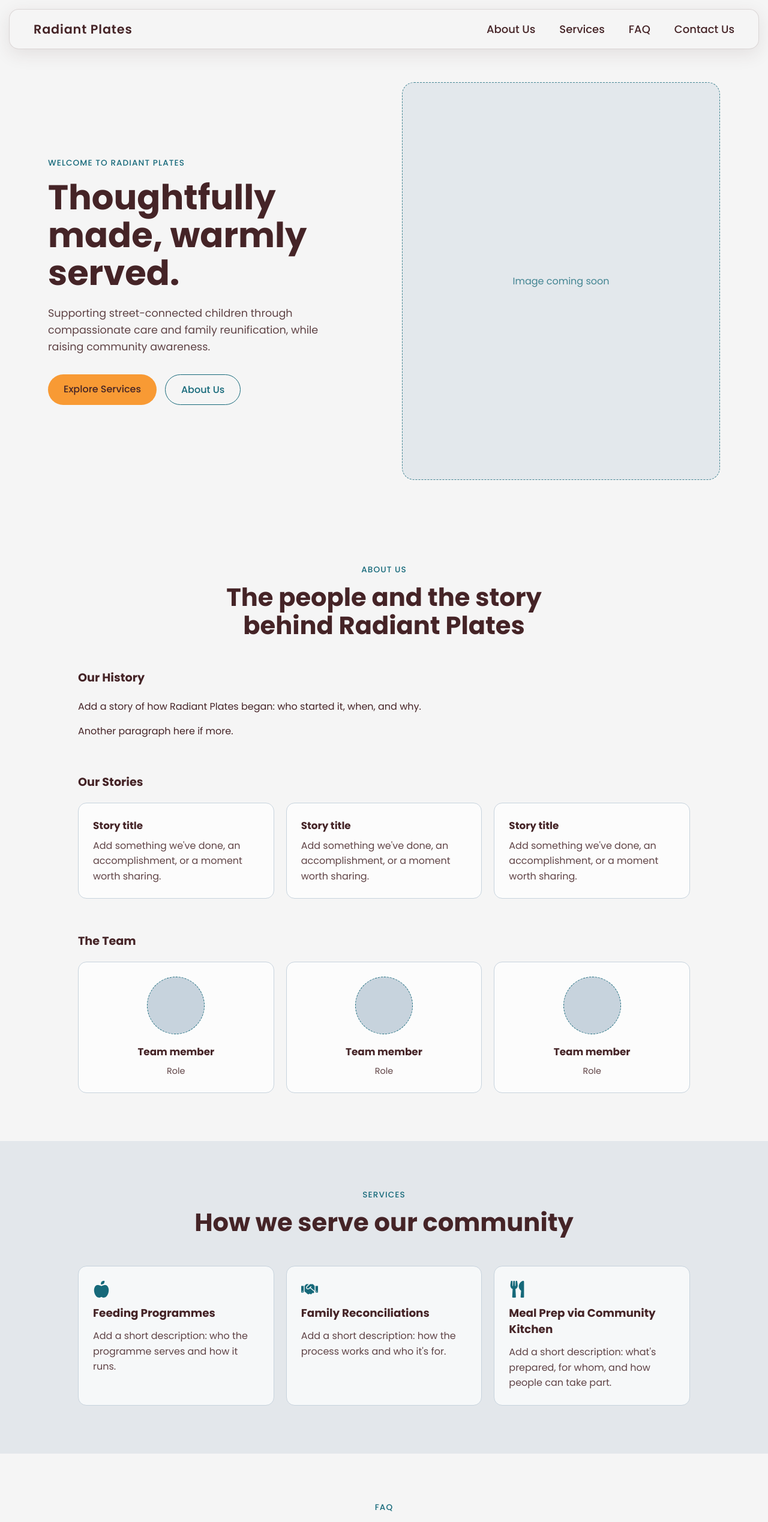
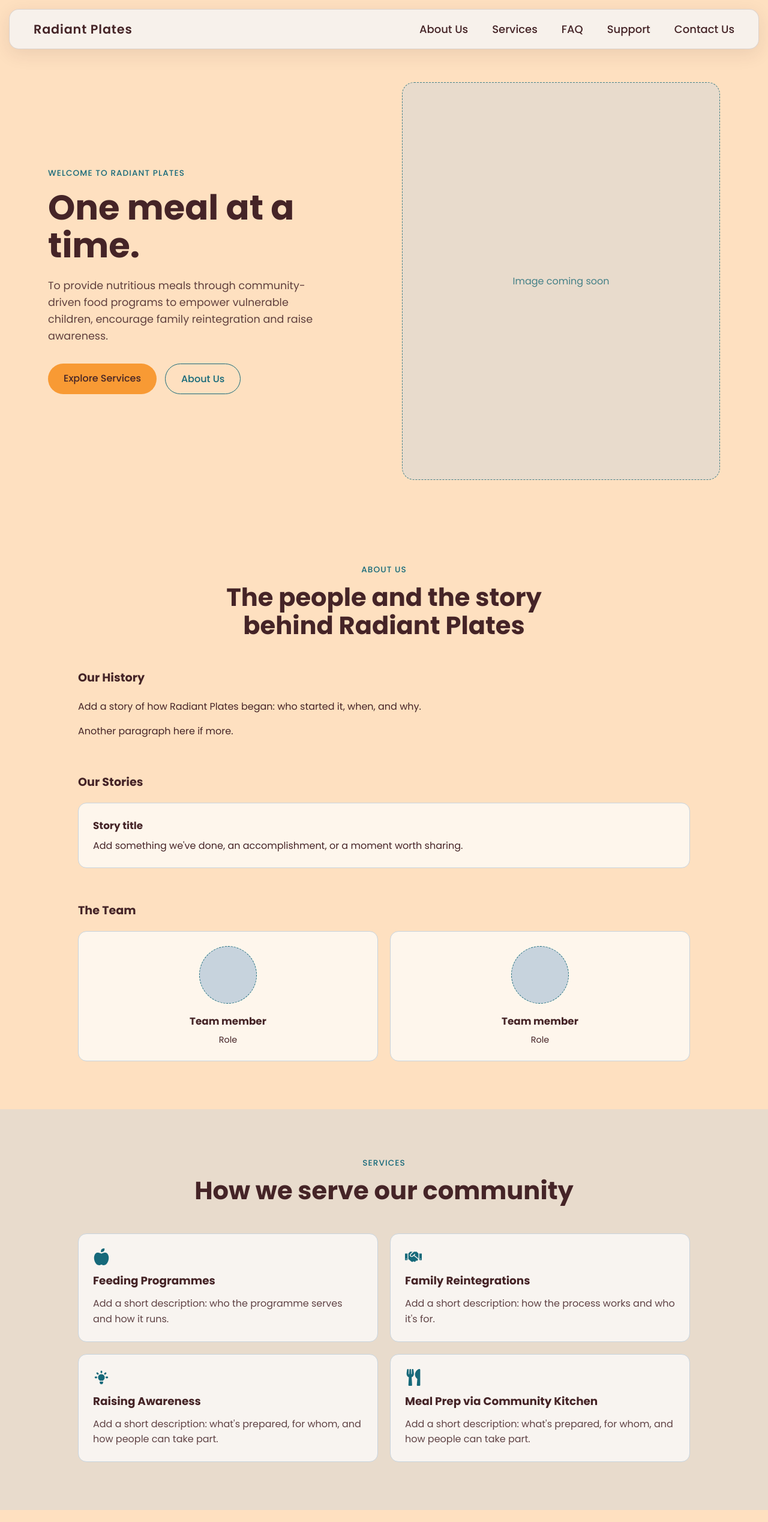
Before and after one commit to MylesMureithi/radiant-plates, a React (Vite) app: page / in a window 1280 px wide. Shown: the top 2537 px of the page at 60% size. Built offline with nearby package versions, Linux system fonts and the light colour scheme.

Commit message:
Preview before first revision

```diff
--- a/src/components/About/About.css
+++ b/src/components/About/About.css
@@ -20,6 +20,18 @@
 .about-grid {
   display: grid;
   grid-template-columns: repeat(3, minmax(0, 1fr));
+  gap: 20px;
+}
+
+.story-grid {
+  display: grid;
+  grid-template-columns: repeat(1, minmax(0, 1fr));
+  gap: 20px;
+}
+
+.team-grid {
+  display: grid;
+  grid-template-columns: repeat(2, minmax(0, 1fr));
   gap: 20px;
 }
 
--- a/src/components/About/About.jsx
+++ b/src/components/About/About.jsx
@@ -7,14 +7,11 @@ const history = [
 
 const stories = [
   { id: 1, title: "Story title", text: "Add something we've done, an accomplishment, or a moment worth sharing." },
-  { id: 2, title: "Story title", text: "Add something we've done, an accomplishment, or a moment worth sharing." },
-  { id: 3, title: "Story title", text: "Add something we've done, an accomplishment, or a moment worth sharing." },
 ];
 
 const team = [
   { id: 1, name: "Team member", role: "Role", image: null },
   { id: 2, name: "Team member", role: "Role", image: null },
-  { id: 3, name: "Team member", role: "Role", image: null },
 ];
 
 function About() {
@@ -28,7 +25,7 @@ function About() {
 
         <div className="about-block">
           <h3 className="about-label">Our History</h3>
-          <div className="about-history">
+          <div className="about-history history-card">
             {history.map((paragraph, i) => (
               <p key={i}>{paragraph}</p>
             ))}
@@ -37,7 +34,7 @@ function About() {
 
         <div className="about-block">
           <h3 className="about-label">Our Stories</h3>
-          <div className="about-grid">
+          <div className="story-grid">
             {stories.map(({ id, title, text }) => (
               <article key={id} className="card">
                 <h4 className="about-card-title">{title}</h4>
@@ -49,7 +46,7 @@ function About() {
 
         <div className="about-block">
           <h3 className="about-label">The Team</h3>
-          <div className="about-grid">
+          <div className="team-grid">
             {team.map(({ id, name, role, image }) => (
               <article key={id} className="card team-card">
                 {image ? (
--- a/src/components/Contact/Contact.css
+++ b/src/components/Contact/Contact.css
@@ -1,6 +1,6 @@
 .contact-grid {
   display: grid;
-  grid-template-columns: repeat(2, minmax(0, 1fr));
+  grid-template-columns: repeat(1, minmax(0, 1fr));
   gap: 20px;
   max-width: 760px;
   margin: 0 auto;
--- a/src/components/Contact/Contact.jsx
+++ b/src/components/Contact/Contact.jsx
@@ -1,20 +1,27 @@
-import { FaRegEnvelope, FaWhatsapp } from "react-icons/fa";
+import { FaRegEnvelope, FaWhatsapp, FaInstagram } from "react-icons/fa";
 import "./Contact.css";
 
 const contacts = [
   {
     id: 1,
-    label: "Email Us",
-    value: "info@radiantplate.org",
-    href: "mailto:info@radiantplate.org",
-    Icon: FaRegEnvelope,
+    label: "WhatsApp",
+    value: "+000 00 000 0000",
+    href: "https://wa.me/00000000000",
+    Icon: FaWhatsapp,
   },
   {
     id: 2,
-    label: "WhatsApp",
-    value: "+000 00 000 0000",
-    href: "https://wa.me/66831568761",
-    Icon: FaWhatsapp,
+    label: "Instagram",
+    value: null,
+    href: null,
+    Icon: FaInstagram,
+  },
+  {
+    id: 3,
+    label: "Email Us",
+    value: "info@radiantplates.org",
+    href: "mailto:info@radiantplates.org",
+    Icon: FaRegEnvelope,
   },
 ];
 
--- a/src/components/Footer/Footer.jsx
+++ b/src/components/Footer/Footer.jsx
@@ -12,6 +12,7 @@ function Footer() {
                 <div className="footer-links">
                     <a href="#about">About Us</a>
                     <a href="#services">Our Services</a>
+                    <a href="#support">Support</a>
                     <a href="mailto:info@radiantplate.org" target='_blank'>Contact Us</a>
                 </div>
                 <div className="footer-bottom">
--- a/src/components/Hero/Hero.jsx
+++ b/src/components/Hero/Hero.jsx
@@ -9,10 +9,9 @@ function Hero() {
     <section className="hero">
       <div className="hero-text">
         <p className="hero-eyebrow">Welcome to Radiant Plates</p>
-        <h1 className="hero-heading">Thoughtfully made, warmly served.</h1>
+        <h1 className="hero-heading">One meal at a time.</h1>
         <p className="hero-sub">
-          Supporting street-connected children through compassionate care and
-          family reunification, while raising community awareness.
+          To provide nutritious meals through community-driven food programs to empower vulnerable children, encourage family reintegration and raise awareness.
         </p>
 
         <div className="hero-actions">
--- a/src/components/Navbar/Navbar.jsx
+++ b/src/components/Navbar/Navbar.jsx
@@ -12,6 +12,7 @@ function Navbar() {
                 <a href="#about">About Us</a>
                 <a href="#services">Services</a>
                 <a href="#faq">FAQ</a>
+                <a href="#support">Support</a>
                 <a href="#contact">Contact Us</a>
             </div>
         </div>
--- a/src/components/Services/Services.css
+++ b/src/components/Services/Services.css
@@ -1,6 +1,6 @@
 .services-grid {
   display: grid;
-  grid-template-columns: repeat(3, minmax(0, 1fr));
+  grid-template-columns: repeat(2, minmax(0, 1fr));
   gap: 20px;
 }
 
--- a/src/components/Services/Services.jsx
+++ b/src/components/Services/Services.jsx
@@ -1,4 +1,5 @@
 import { FaAppleAlt, FaHandshake, FaUtensils } from "react-icons/fa";
+import { HiLightBulb } from "react-icons/hi";
 import "./Services.css";
 
 const services = [
@@ -10,12 +11,18 @@ const services = [
   },
   {
     id: 2,
-    title: "Family Reconciliations",
+    title: "Family Reintegrations",
     Icon: FaHandshake,
     description: "Add a short description: how the process works and who it's for.",
   },
   {
     id: 3,
+    title: "Raising Awareness",
+    Icon: HiLightBulb,
+    description: "Add a short description: what's prepared, for whom, and how people can take part.",
+  },
+  {
+    id: 4,
     title: "Meal Prep via Community Kitchen",
     Icon: FaUtensils,
     description: "Add a short description: what's prepared, for whom, and how people can take part.",
--- a/src/index.css
+++ b/src/index.css
@@ -1,7 +1,7 @@
 :root {
   /* Palette */
   --color-orange: #f89a34;
-  --color-light: #f5f5f5;
+  --color-light: #fee0c0;
   --color-brown: #452427;
   --color-mist: #c7d3dd;
   --color-teal: #16697a;
```
